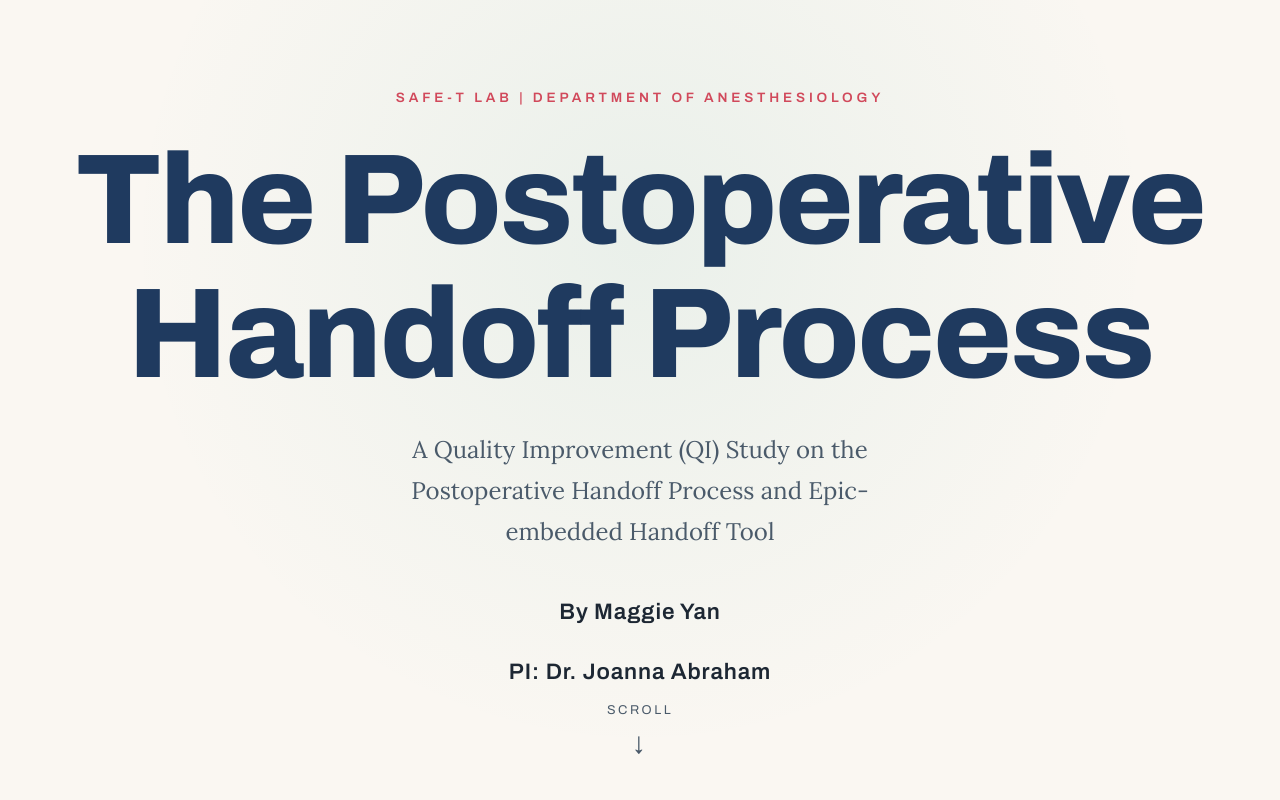
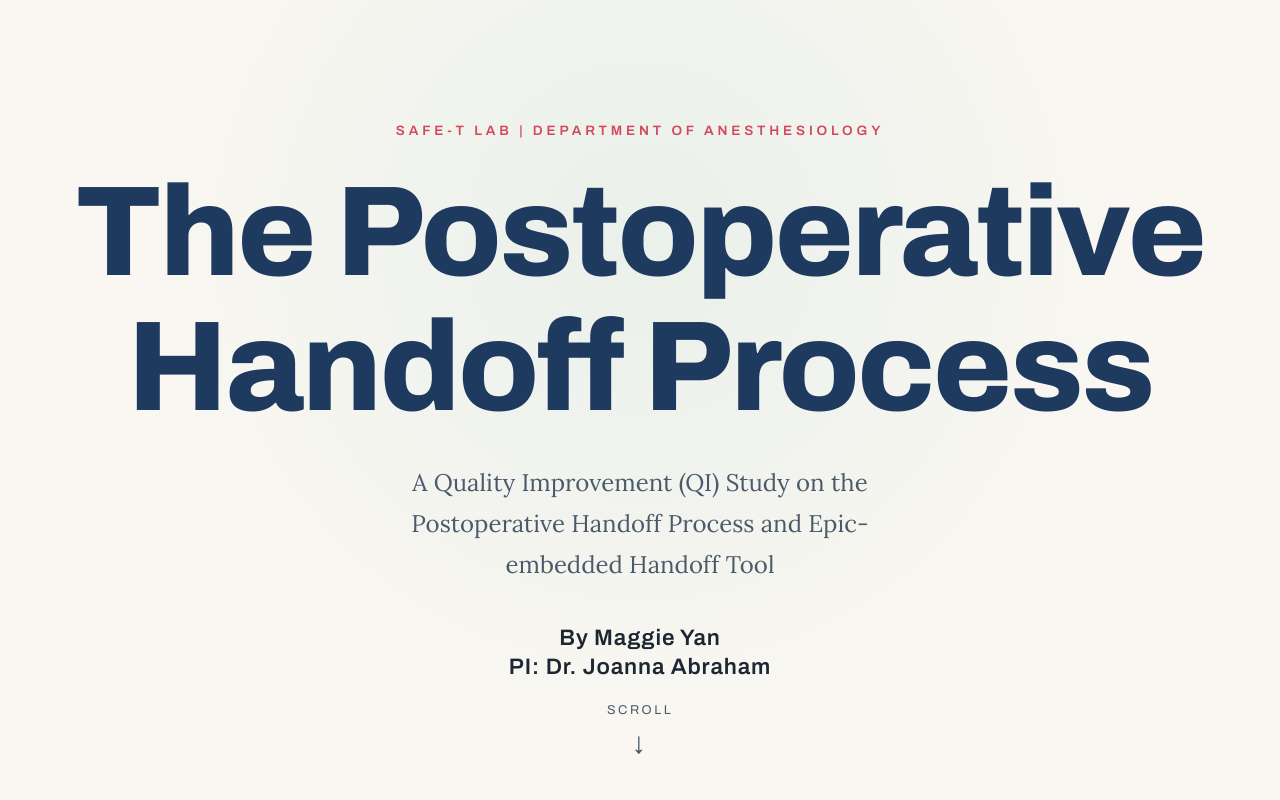
Before and after one commit to yanmaggie53/bids-postop-handoff, a website built with Vite: page index.html in a window 1280 px wide. Shown: the top 800 px of the page. Built offline with nearby package versions, Linux system fonts and the light colour scheme.

Commit message:
update names

```diff
--- a/index.html
+++ b/index.html
@@ -27,8 +27,10 @@
           A Quality Improvement (QI) Study on the Postoperative
           Handoff Process and Epic-embedded Handoff Tool
         </p>
-        <p class="hero__byline">By Maggie Yan</p>
-        <p class="hero__byline">PI: Dr. Joanna Abraham</p>
+        <div class="hero__bylines">
+          <p class="hero__byline">By Maggie Yan</p>
+          <p class="hero__byline">PI: Dr. Joanna Abraham</p>
+        </div>
       </div>
       <div class="scroll-cue" aria-hidden="true">
         <span>Scroll</span>
--- a/src/style.css
+++ b/src/style.css
@@ -95,16 +95,20 @@ strong {
   color: var(--ink-soft);
 }
 
+.hero__bylines {
+  margin-top: 2.5rem;
+  display: flex;
+  flex-direction: column;
+  gap: 0.1rem;
+}
+
 .hero__byline {
-  margin-top: 2.5rem;
+  margin: 0;
+  line-height: 1.2;
   font-family: var(--font-display);
   font-weight: 600;
   letter-spacing: 0.04em;
   color: var(--ink);
-}
-
-.hero__byline + .hero__byline {
-  margin-top: 0.4rem;
 }
 
 .scroll-cue {
```
